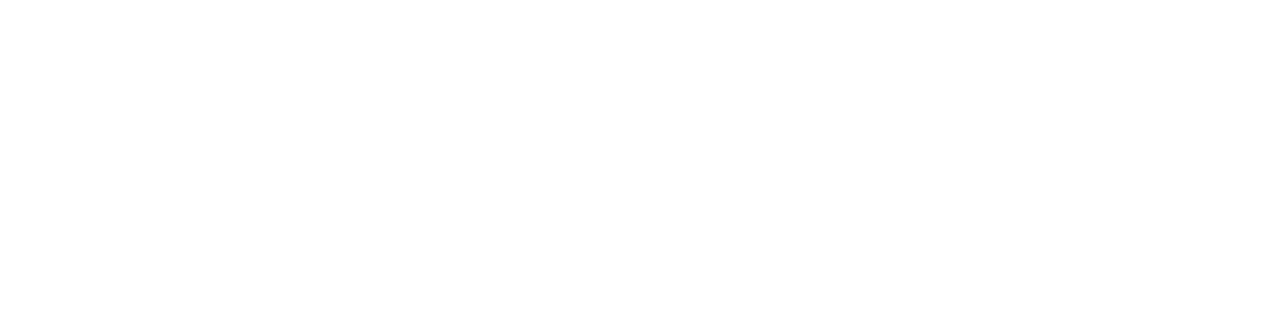
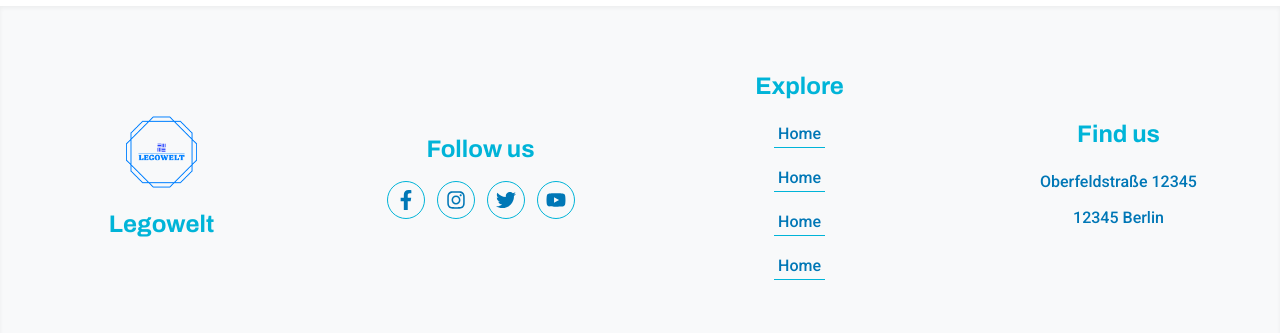
Before and after one commit to eh-munna/legowelt-client, a React (Vite) app: page / in a window 1280 px wide. Shown: the part 618-951 px from the top of the page. Before the commit the page ends 800 px from the top, so only its background shows below. Built offline with nearby package versions, Linux system fonts and the light colour scheme.

Commit message:
footer implemented

```diff
--- a/package.json
+++ b/package.json
@@ -16,6 +16,7 @@
     "match-sorter": "^6.3.1",
     "react": "^18.2.0",
     "react-dom": "^18.2.0",
+    "react-icons": "^4.8.0",
     "react-router-dom": "^6.11.2",
     "sort-by": "^1.2.0"
   },
--- a/src/layouts/MainLayout.jsx
+++ b/src/layouts/MainLayout.jsx
@@ -1,5 +1,6 @@
 import { Outlet } from 'react-router-dom';
-import Navbar from '../shared/ErrorPage/Navbar/Navbar';
+import Navbar from '../shared/Navbar/Navbar';
+import Footer from '../shared/Footer/Footer';
 
 const MainLayout = () => {
   return (
@@ -8,6 +9,7 @@
       <div className="container mx-auto px-4 pb-2 md:pb-4">
         <Outlet />
       </div>
+      <Footer />
     </div>
   );
 };
--- /dev/null
+++ b/src/shared/Footer/Footer.jsx
@@ -0,0 +1,135 @@
+import { Link, NavLink } from 'react-router-dom';
+import logo from '/logo-no-background.png';
+import { FaFacebookF, FaInstagram, FaTwitter, FaYoutube } from 'react-icons/fa';
+const Footer = () => {
+  return (
+    <footer className="font-[roboto] bg-[#f8f9fa] py-6 md:py-16 shadow-inner">
+      <div className="container px-1 md:px-3 py- mx-auto">
+        <div className="grid grid-cols-1 md:grid-cols-4 md:items-center gap-4 md:gap-5">
+          <div className="flex flex-col md:items-center justify-center gap-2 md:gap-4">
+            <Link to="/">
+              <img src={logo} alt="logo" className="max-w-full h-16 md:h-20" />
+            </Link>
+            <p className="text-[#00b4d8] font-bold font-[archivo] text-xl md:text-2xl">
+              Legowelt
+            </p>
+          </div>
+          {/* social links */}
+          <div className="pt-3 md:pt-0">
+            <h3 className="text-[#00b4d8] md:text-center font-bold font-[archivo] text-xl md:text-2xl pb-1 md:pb-4">
+              Follow us
+            </h3>
+            <ul className="flex items-center gap-3 md:justify-center">
+              <li className="text-[#0077b6] font-bold font-[roboto] border border-[#00b4d8] rounded-full p-2 hover:bg-[#00b4d8] hover:text-[#fff]">
+                <Link to="https://www.facebook.com/" className="">
+                  <FaFacebookF className="md:w-5 md:h-5"></FaFacebookF>
+                </Link>
+              </li>
+              <li className="text-[#0077b6] font-bold font-[roboto] border border-[#00b4d8] rounded-full p-2 hover:bg-[#00b4d8] hover:text-[#fff]">
+                <Link to="https://www.instagram.com/" className="">
+                  <FaInstagram className="md:w-5 md:h-5"></FaInstagram>
+                </Link>
+              </li>
+              <li className="text-[#0077b6] font-bold font-[roboto] border border-[#00b4d8] rounded-full p-2 hover:bg-[#00b4d8] hover:text-[#fff]">
+                <Link to="https://twitter.com/" className="">
+                  <FaTwitter className="md:w-5 md:h-5"></FaTwitter>
+                </Link>
+              </li>
+              <li className="text-[#0077b6] font-bold font-[roboto] border border-[#00b4d8] rounded-full p-2 hover:bg-[#00b4d8] hover:text-[#fff]">
+                <Link to="https://www.youtube.com/" className="">
+                  <FaYoutube className="md:w-5 md:h-5"></FaYoutube>
+                </Link>
+              </li>
+            </ul>
+          </div>
+          {/* website realted links */}
+
+          <div className="pt-3 md:pt-0">
+            <h3 className="text-[#00b4d8] md:text-center font-bold font-[archivo] text-xl md:text-2xl pb-1 md:pb-4">
+              Explore
+            </h3>
+            <ul className="flex flex-row md:flex-col md:items-center gap-1 md:gap-3 md:justify-center">
+              <li className="text-[#0077b6] font-medium font-[roboto] p-1">
+                <NavLink
+                  to="/"
+                  className={({ isActive }) =>
+                    isActive
+                      ? `border-b p-1 text-[#0077b6] border-b-[#00b4d8]`
+                      : `border-0 p-1 text-[#00b4d8] border-b-[#0077b6]`
+                  }
+                >
+                  Home
+                </NavLink>
+              </li>
+              <li className="text-[#0077b6] font-medium font-[roboto] p-1">
+                <NavLink
+                  to="/"
+                  className={({ isActive }) =>
+                    isActive
+                      ? `border-b p-1 text-[#0077b6] border-b-[#00b4d8]`
+                      : `border-0 p-1 text-[#00b4d8] border-b-[#0077b6]`
+                  }
+                >
+                  Home
+                </NavLink>
+              </li>
+              <li className="text-[#0077b6] font-medium font-[roboto] p-1">
+                <NavLink
+                  to="/"
+                  className={({ isActive }) =>
+                    isActive
+                      ? `border-b p-1 text-[#0077b6] border-b-[#00b4d8]`
+                      : `border-0 p-1 text-[#00b4d8] border-b-[#0077b6]`
+                  }
+                >
+                  Home
+                </NavLink>
+              </li>
+              <li className="text-[#0077b6] font-medium font-[roboto] p-1">
+                <NavLink
+                  to="/"
+                  className={({ isActive }) =>
+                    isActive
+                      ? `border-b p-1 text-[#0077b6] border-b-[#00b4d8]`
+                      : `border-0 p-1 text-[#00b4d8] border-b-[#0077b6]`
+                  }
+                >
+                  Home
+                </NavLink>
+              </li>
+            </ul>
+          </div>
+
+          {/* store address */}
+          <div className="pt-3 md:pt-0">
+            <h3 className="text-[#00b4d8] md:text-center font-bold font-[archivo] text-xl md:text-2xl pb-1 md:pb-4">
+              Find us
+            </h3>
+            <ul className="flex flex-col md:items-center gap-1 justify-center">
+              <li className="text-[#0077b6] font-medium font-[roboto] p-1">
+                Oberfeldstraße 12345
+              </li>
+              <li className="text-[#0077b6] font-medium font-[roboto] p-1">
+                12345 Berlin
+              </li>
+            </ul>
+          </div>
+        </div>
+
+        <div className="pt-12 text-[#00b4d8] flex md:items-center justify-center flex-col">
+          <p>
+            {' '}
+            &copy; {new Date().getFullYear()},{' '}
+            <span className="">
+              <Link className="hover:text-[#0077b6] hover:underline" to="/">
+                Legowelt
+              </Link>
+            </span>
+          </p>
+        </div>
+      </div>
+    </footer>
+  );
+};
+
+export default Footer;
--- a/src/shared/ErrorPage/Navbar/Navbar.jsx
+++ b/src/shared/Navbar/Navbar.jsx
@@ -3,7 +3,7 @@
 
 const Navbar = () => {
   return (
-    <nav className=" bg-[#f8f9fa] shadow-md sticky rounded-b-md">
+    <nav className=" bg-[#f8f9fa] shadow-md sticky top-0 rounded-b-md">
       <div className="container px-1 md:px-3 mx-auto flex justify-between items-center">
         <ul className="">
           <li>
@@ -13,7 +13,7 @@
           </li>
         </ul>
 
-        <ul className="flex flex-col md:flex-row justify-center gap-3">
+        <ul className="flex flex-col md:flex-row justify-center gap-3 font-medium">
           <li>
             <NavLink
               to="/"
```
Also changed, not shown: 1 other file (tests, documents, lock files or other folders).
